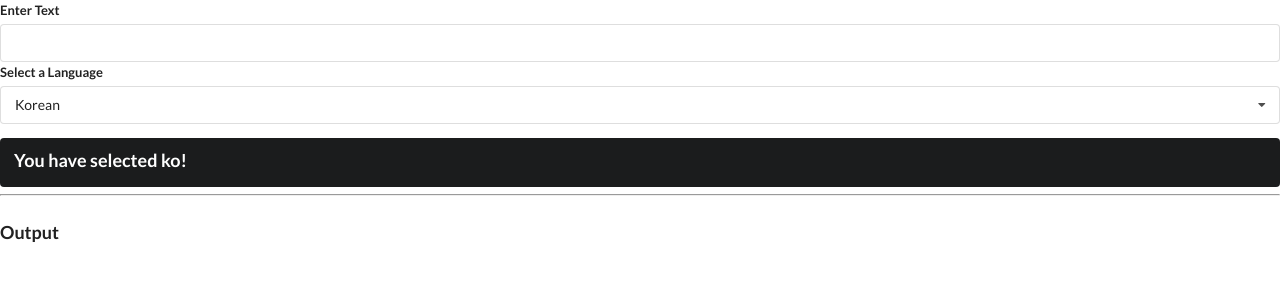
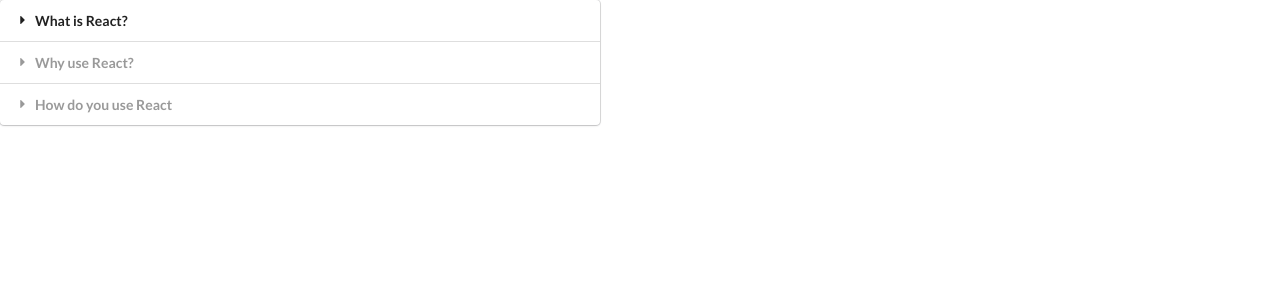
Before and after one commit to hyosunko/widgets, a React (Create React App) app: page / in a window 1280 px wide. Shown: the top 300 px of the page. Built offline with nearby package versions, Linux system fonts and the light colour scheme; no server answers.

Commit message:
Add route function to App component

```diff
--- a/src/App.js
+++ b/src/App.js
@@ -36,12 +36,36 @@
   },
 ]
 
+const showAccordion = () => {
+  if (window.location.pathname === '/') {
+    return <Accordion items={items} />;
+  }
+}
+const showList = () => {
+  if (window.location.pathname === '/list') {
+    return <Search />;
+  }
+}
+const showDropdown= () => {
+  if (window.location.pathname === '/dropdown') {
+    return <Dropdown />;
+  }
+}
+const showTranslate = () => {
+  if (window.location.pathname === '/translate') {
+    return <Translate />;
+  }
+}
+
 const App = () => {
   const [selected, setSelected] = useState(options[0])
 
   return (
     <div>
-      <Translate />
+      {showAccordion()}
+      {showList()}
+      {showDropdown()}
+      {showTranslate()}
     </div>
   );
 }
```
